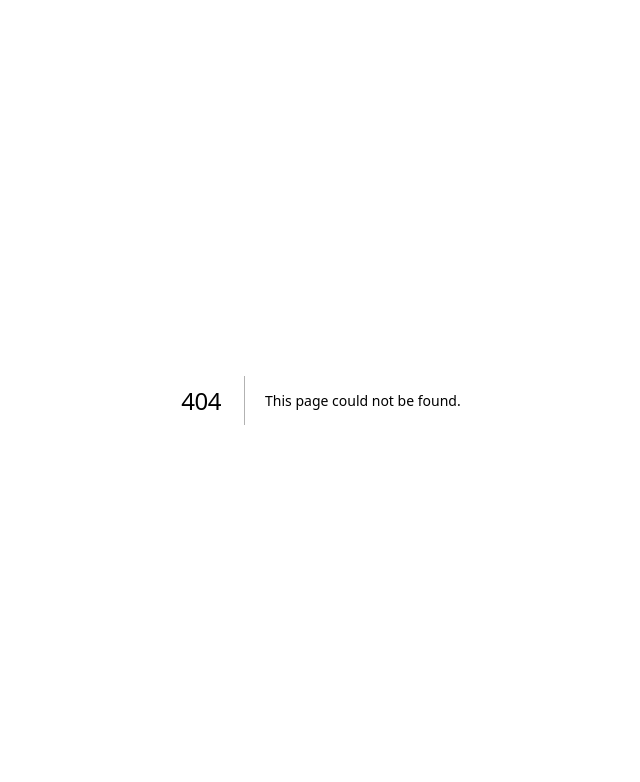
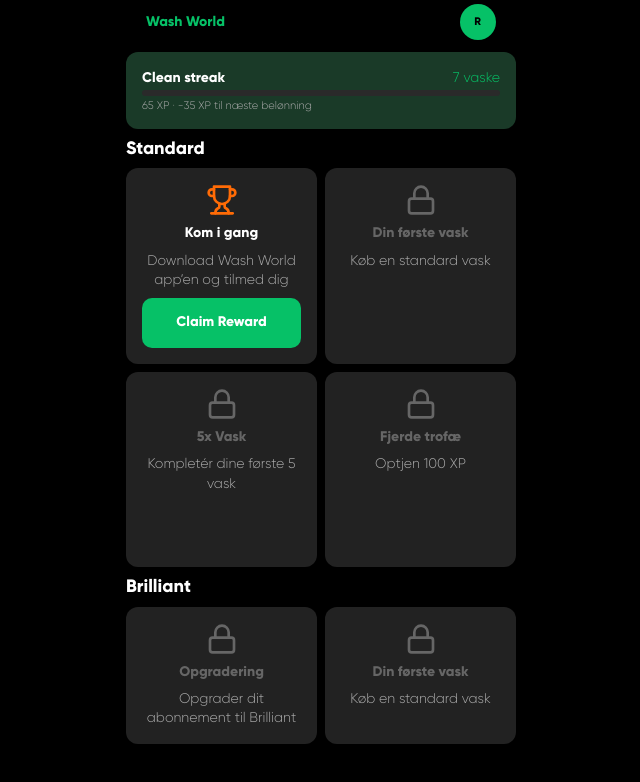
Before and after one commit to web2026-1-wash-world/wash_world_frontend, a Next.js app: page /gamification in a window 1280 px wide. Before the commit this address had no page. Shown: the top 782 px of the page, without its empty margins (319-959 px from the left). Built offline with nearby package versions, Linux system fonts and the light colour scheme.

Commit message:
Add gamification page with trophy and XP card components; update TrophyCard and Button props

```diff
--- a/src/app/components/cards/TrophyCard.tsx
+++ b/src/app/components/cards/TrophyCard.tsx
@@ -6,9 +6,10 @@
   title: string
   description: string
   locked?: boolean
+  onClick?: (e: React.MouseEvent<HTMLButtonElement>) => void
 }
 
-export function TrophyCard({ title, description, locked = false }: TrophyCardProps) {
+export function TrophyCard({ title, description, locked = false, onClick }: TrophyCardProps) {
   return (
     <Card>
       <div className="flex flex-col items-center gap-2 text-center">
@@ -19,7 +20,7 @@
         )}
         <h3 className={locked ? "text-text-muted" : "text-text-white"}>{title}</h3>
         <p className="text-text-secondary">{description}</p>
-        {!locked && <Button variant="primary">Claim Reward</Button>}
+        {!locked && <Button onClick={onClick} variant="primary">Claim Reward</Button>}
       </div>
     </Card>
   )
--- a/src/app/components/ui/Button.tsx
+++ b/src/app/components/ui/Button.tsx
@@ -2,7 +2,7 @@
   children: React.ReactNode
   variant?: "primary" | "secondary" | "danger" | "outline"
   type?: "button" | "submit"
-  onClick?: () => void
+  onClick?: (e: React.MouseEvent<HTMLButtonElement>) => void
   disabled?: boolean
 }
 
--- a/src/app/dashboard/page.tsx
+++ b/src/app/dashboard/page.tsx
@@ -45,6 +45,7 @@
                 </MiniCard>
             </div>
             <small className="text-text-secondary">VASKEOVERBLIK</small>
+            <Link href="/gamification">
                 <XPCard
                     title="Clean streak"
                     washCount={7}
@@ -52,6 +53,7 @@
                     nextRewardXP={30}
                 >
             </XPCard>
+            </Link>
             <Link href="/">
                 <Button variant="secondary">
                     Se abonnementer
--- /dev/null
+++ b/src/app/gamification/page.tsx
@@ -0,0 +1,79 @@
+"use client"
+
+import { TopNav } from "../components/ui/TopNav"
+import { XPCard } from "../components/cards/XPCard"
+import { TrophyCard } from "../components/cards/TrophyCard"
+import { Button } from "../components/ui/Button"
+import { useState } from "react"
+
+export default function Gamification () {
+
+    const [claimed, setClaimed] = useState(false)
+    const trophyLocked = false
+
+    return (
+        <section>
+        <div className={`flex flex-col gap-2 ${claimed ? "blur-xl" : ""}`}>
+            <TopNav
+            initial="R"
+            >
+            </TopNav>
+            <XPCard
+                title="Clean streak"
+                washCount={7}
+                currentXP={65}
+                nextRewardXP={30}
+            >
+
+            </XPCard>
+            <h2>Standard</h2>
+            <div className="grid grid-cols-2 grid-rows-2 gap-2 ">
+                <TrophyCard
+                title = "Kom i gang"
+                description= "Download Wash World app’en og tilmed dig"
+                locked = {trophyLocked}
+                onClick={() => setClaimed(true)}
+                />
+                <TrophyCard
+                title = "Din første vask"
+                description= "Køb en standard vask"
+                locked = {true}
+                />
+                <TrophyCard
+                title = "5x Vask"
+                description= "Kompletér dine første 5 vask"
+                locked = {true}
+                />
+                <TrophyCard
+                title = "Fjerde trofæ"
+                description= "Optjen 100 XP"
+                locked = {true}
+                />
+            </div>
+            <h2>Brilliant</h2>
+            <div className="grid grid-cols-2 grid-rows-2 gap-2 ">
+                <TrophyCard
+                title = "Opgradering"
+                description= "Opgrader dit abonnement til Brilliant"
+                locked = {true}
+                onClick={() => setClaimed(true)}
+                />
+                <TrophyCard
+                title = "Din første vask"
+                description= "Køb en standard vask"
+                locked = {true}
+                />
+            </div>
+
+            </div>
+
+            {claimed && !trophyLocked ? (
+                <div className="absolute top-1/3 bg-surface rounded-xl p-4 text-center flex flex-col gap-4 shadow-2xl max-w-97.5">
+                    <h2>Du har opnået en gratis vask!</h2>
+                    <p>Næste gang du vasker din bil i en af vores vaskehaller er det gratis</p>
+                    <Button onClick={() => setClaimed(false)}>Modtag belønning</Button>
+                </div>
+            ) : null}
+            </section>
+    )
+}
--- a/src/app/washcomplete/page.tsx
+++ b/src/app/washcomplete/page.tsx
@@ -36,6 +36,7 @@
                 />
                 </div>
             </Card>
+            <Link href="/gamification" className="w-full">
                 <XPCard
                     title="Clean streak"
                     washCount={7}
@@ -43,6 +44,7 @@
                     nextRewardXP={30}
                 >
             </XPCard>
+            </Link>
             <Link href="/problem"
             className="w-full">
             <Button
```
Lines whose indentation alone changed are shown as unchanged.
